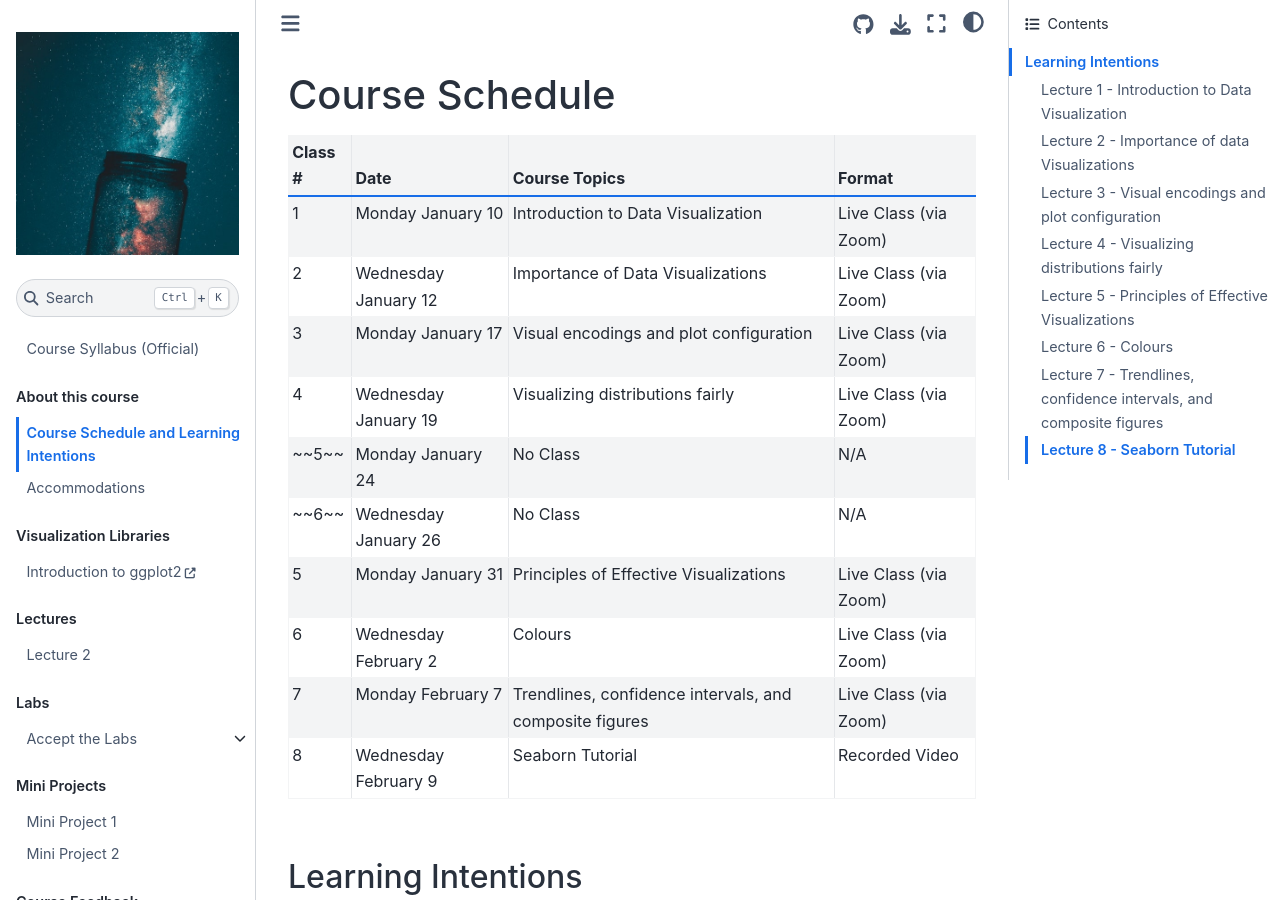
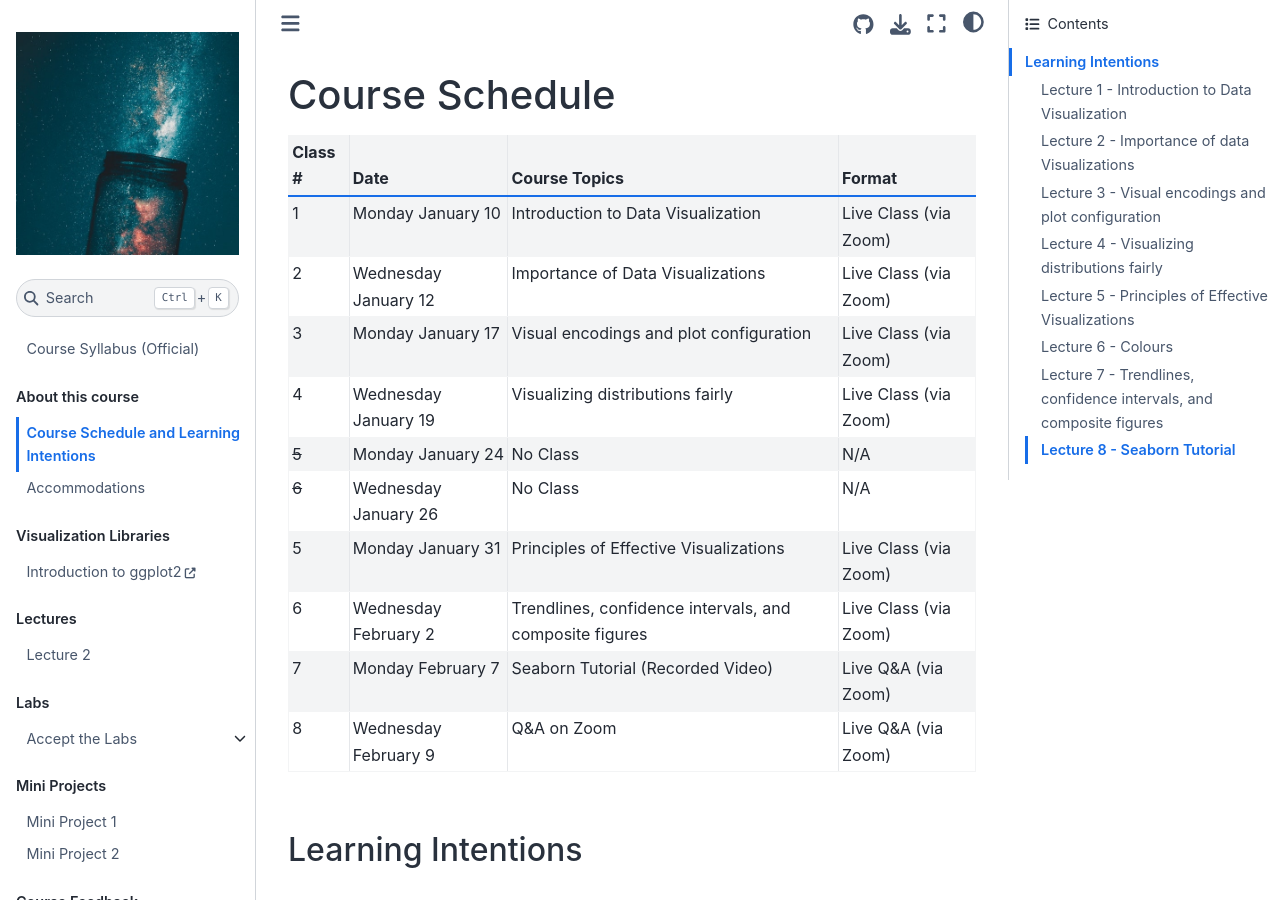
Before and after one commit to ubco-cmps/data550_course, a Jupyter Book: the page built from about/syllabus_bits/course_schedule.md, in a window 1280 px wide and 900 px high. Built offline with Jupyter Book 1.0.4 settings and Sphinx 7.4.7 and the Sphinx Book theme 1.1.4, drawn with Linux system fonts in a browser that asks for light colours; pages that are not in the unit, such as notebooks, are missing from menus.

Commit message:
update schedule

```diff
--- a/about/syllabus_bits/course_schedule.md
+++ b/about/syllabus_bits/course_schedule.md
@@ -2,18 +2,18 @@
 Course Schedule
 =======================
 
-| Class # | Date                 | Course Topics                                           | Format                |
-|---------|----------------------|---------------------------------------------------------|-----------------------|
-| 1       | Monday January 10    | Introduction to Data Visualization                      | Live Class (via Zoom) |
-| 2       | Wednesday January 12 | Importance of Data Visualizations                       | Live Class (via Zoom) |
-| 3       | Monday January 17    | Visual encodings and plot configuration                 | Live Class (via Zoom) |
-| 4       | Wednesday January 19 | Visualizing distributions fairly                        | Live Class (via Zoom) |
-| ~~5~~   | Monday January 24    | No Class                                                | N/A                   |
-| ~~6~~   | Wednesday January 26 | No Class                                                | N/A                   |
-| 5       | Monday January 31    | Principles of Effective Visualizations                  | Live Class (via Zoom) |
-| 6       | Wednesday February 2 | Colours                                                 | Live Class (via Zoom) |
-| 7       | Monday February 7    | Trendlines, confidence intervals, and composite figures | Live Class (via Zoom) |
-| 8       | Wednesday February 9 | Seaborn Tutorial                                        | Recorded Video        |
+| Class #            | Date                 | Course Topics                                           | Format                |
+|--------------------|----------------------|---------------------------------------------------------|-----------------------|
+| 1                  | Monday January 10    | Introduction to Data Visualization                      | Live Class (via Zoom) |
+| 2                  | Wednesday January 12 | Importance of Data Visualizations                       | Live Class (via Zoom) |
+| 3                  | Monday January 17    | Visual encodings and plot configuration                 | Live Class (via Zoom) |
+| 4                  | Wednesday January 19 | Visualizing distributions fairly                        | Live Class (via Zoom) |
+| <strike>5</strike> | Monday January 24    | No Class                                                | N/A                   |
+| <strike>6</strike> | Wednesday January 26 | No Class                                                | N/A                   |
+| 5                  | Monday January 31    | Principles of Effective Visualizations                  | Live Class (via Zoom) |
+| 6                  | Wednesday February 2 | Trendlines, confidence intervals, and composite figures | Live Class (via Zoom) |
+| 7                  | Monday February 7    | Seaborn Tutorial (Recorded Video)                       | Live Q&A (via Zoom)   |
+| 8                  | Wednesday February 9 | Q&A on Zoom                                             | Live Q&A (via Zoom)   |
 
 ## Learning Intentions
 
```
